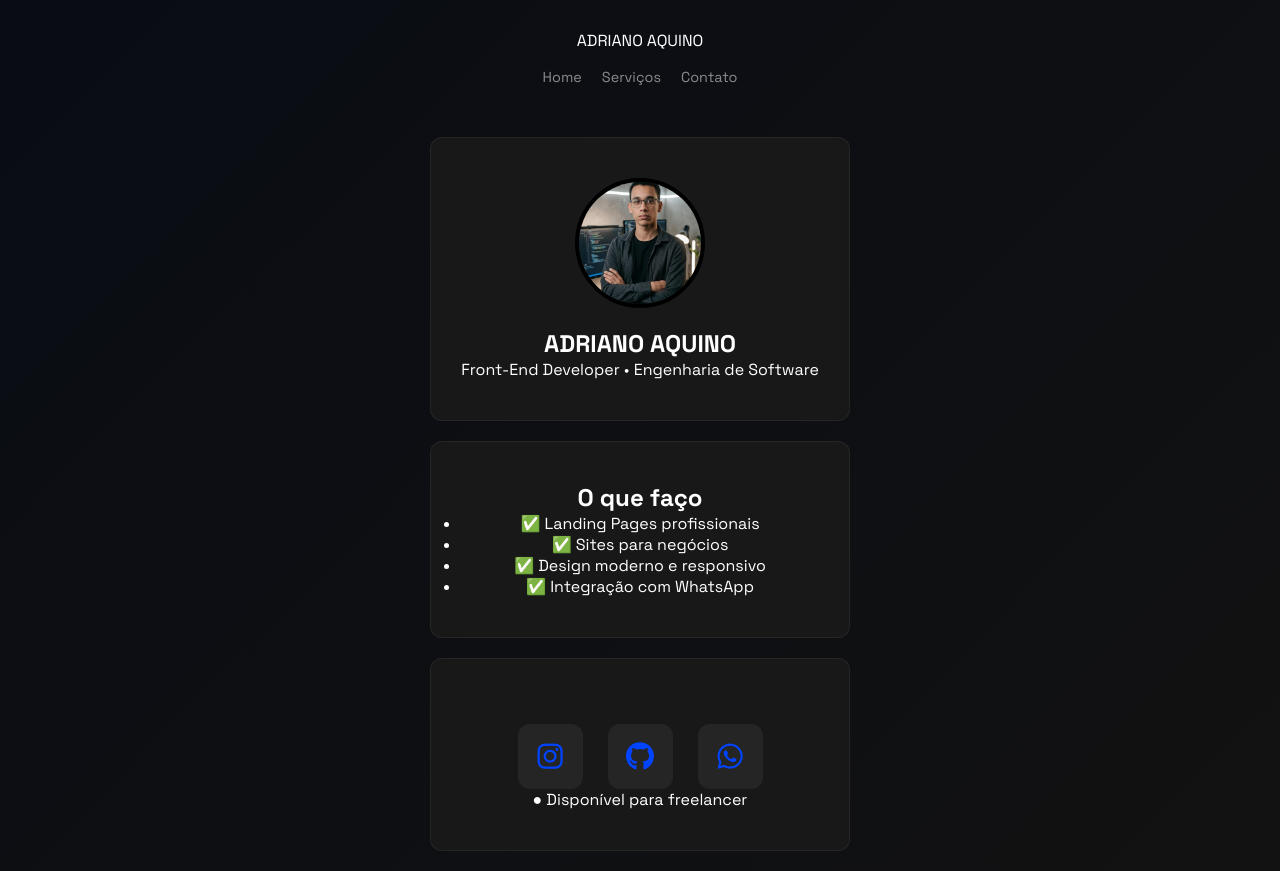
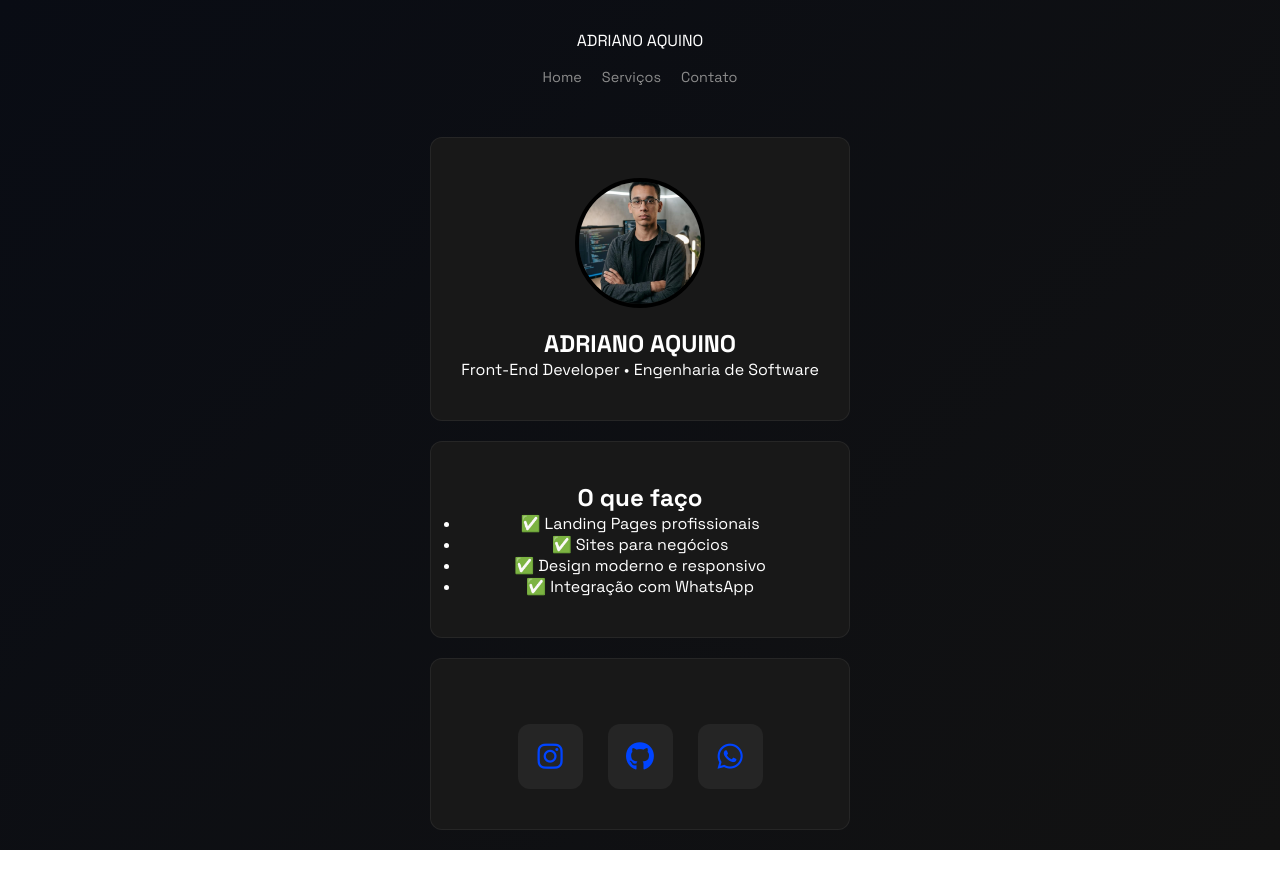
Before and after one commit to contatotechadriano-dev/tech-adrz, a plain HTML site: page index.html in a window 1280 px wide. After the commit the page ends 850 px from the top, so only its background shows below. Drawn offline with Linux system fonts and the light colour scheme.

Commit message:
Atualizar o index.html
removi disponível

```diff
--- a/index.html
+++ b/index.html
@@ -47,7 +47,7 @@
         <a href="https://wa.me/71933002341" target="_blank" class="social-btn"><i class="fab fa-whatsapp"></i></a>
       </div>
 
-      <p class="status">● Disponível para freelancer</p>
+
     </section>
   </main>
 </body>
```
